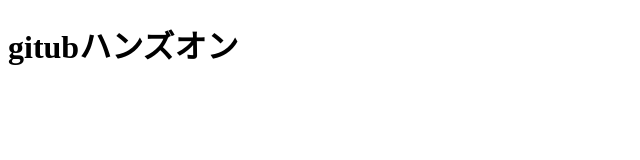
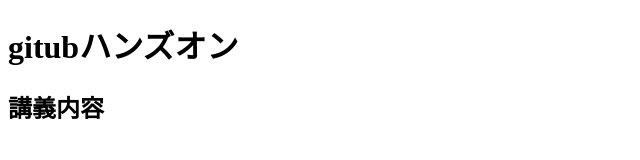
Before and after one commit to MasaYoshi1111/github-handon, a plain HTML site: page index.html in a window 1280 px wide. Shown: the whole page, without its empty margins (0-640 px from the left). Drawn offline with Linux system fonts and the light colour scheme.

Commit message:
“index.html作成（講義内容）”

```diff
--- a/index.html
+++ b/index.html
@@ -7,5 +7,6 @@
   </head>
   <body>
     <h1>gitubハンズオン</h1>
+    <h2>講義内容</h2>
   </body>
 </html>
```
